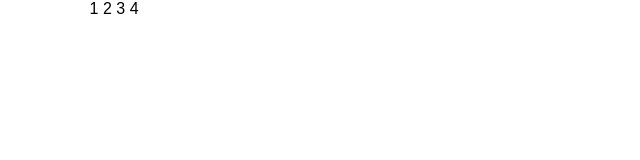
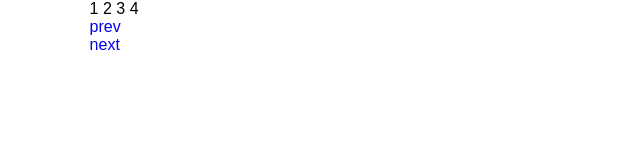
Before and after one commit to nkartikaxioned/progress-steps, a plain HTML site: page index.html in a window 1280 px wide. Shown: the full height of the page, 0-640 px from the left. Drawn offline with Linux system fonts and the light colour scheme.

Commit message:
add button structure

```diff
--- a/index.html
+++ b/index.html
@@ -32,6 +32,8 @@
             <li class="position">3</li>
             <li class="position">4</li>
           </ul>
+          <div><a href="#FIXME" title="Prev" class="caps-first previous button">prev</a></div>
+          <div><a href="#FIXME" title="Next" class="caps-first next button">next</a></div>
         </div>
       </section>
     </main>
```
